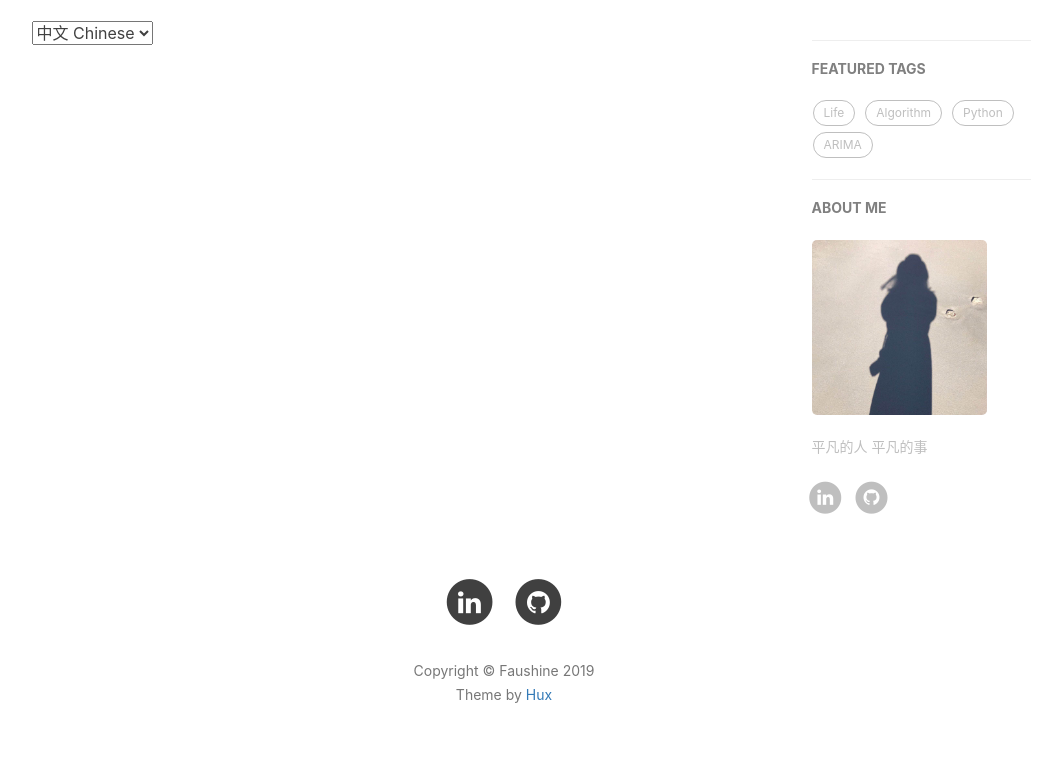
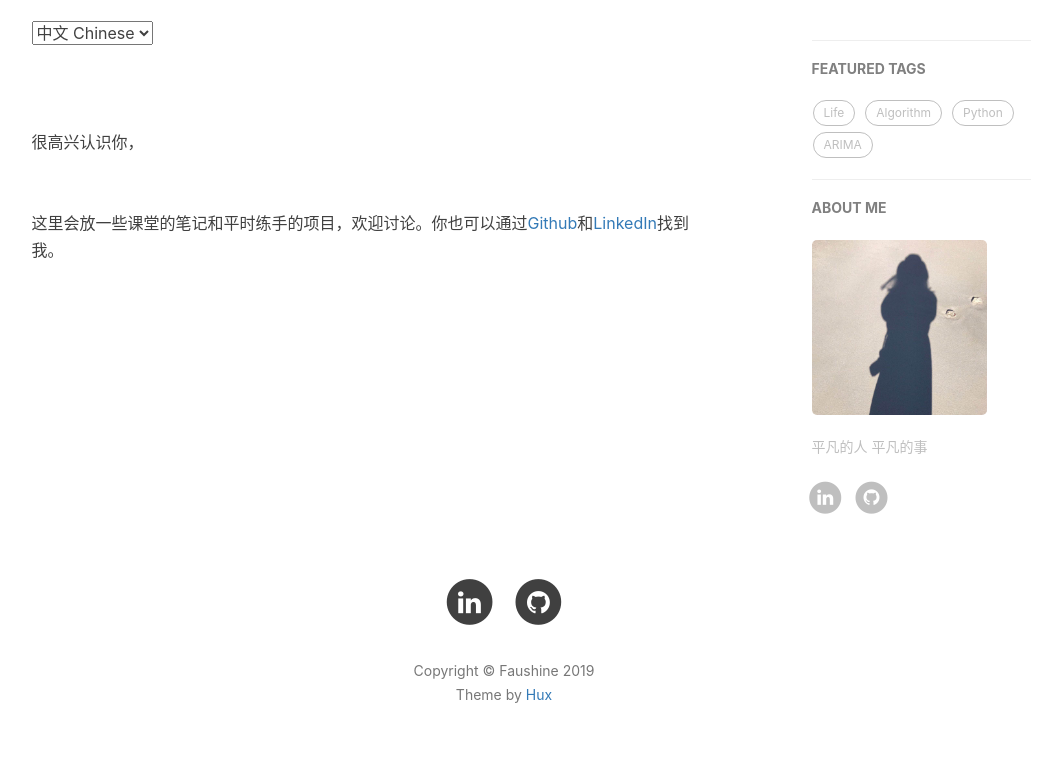
Before and after one commit to faushine/faushine.github.io, a Jekyll site: the page built from about.html, in a window 1280 px wide. Shown: the part 418-1190 px from the top of the page, without its empty margins (136-1181 px from the left). Built offline with Jekyll 4.4.1, drawn with Linux system fonts in a browser that asks for light colours; nearby versions of some CDN libraries; comment, search, counter and statistics services are not loaded.

Commit message:
add about

```diff
--- a/about.html
+++ b/about.html
@@ -12,13 +12,19 @@ header-img: "img/about-bg.jpg"
 
 <!-- Chinese Version -->
 <div class="zh post-container">
-
+    <br/><br/> <br/>
+    很高兴认识你，
+    <br/> <br/> <br/>
+    这里会放一些课堂的笔记和平时练手的项目，欢迎讨论。你也可以通过<a href="https://github.com/faushine/">Github</a>和<a href="https://www.linkedin.com/in/yuxin-fan-396431141/">LinkedIn</a>找到我。
 
 </div>
 
 <!-- English Version -->
 <div class="en post-container">
-
+     <br/> <br/> <br/>
+    Nice to meet you,
+    <br/> <br/> <br/>
+    TBD
 </div>
 
 <!-- Handle Language Change -->
```
Also changed, not shown: _posts/2018-02-19-下雨和见你.md (+2 -1 lines).
